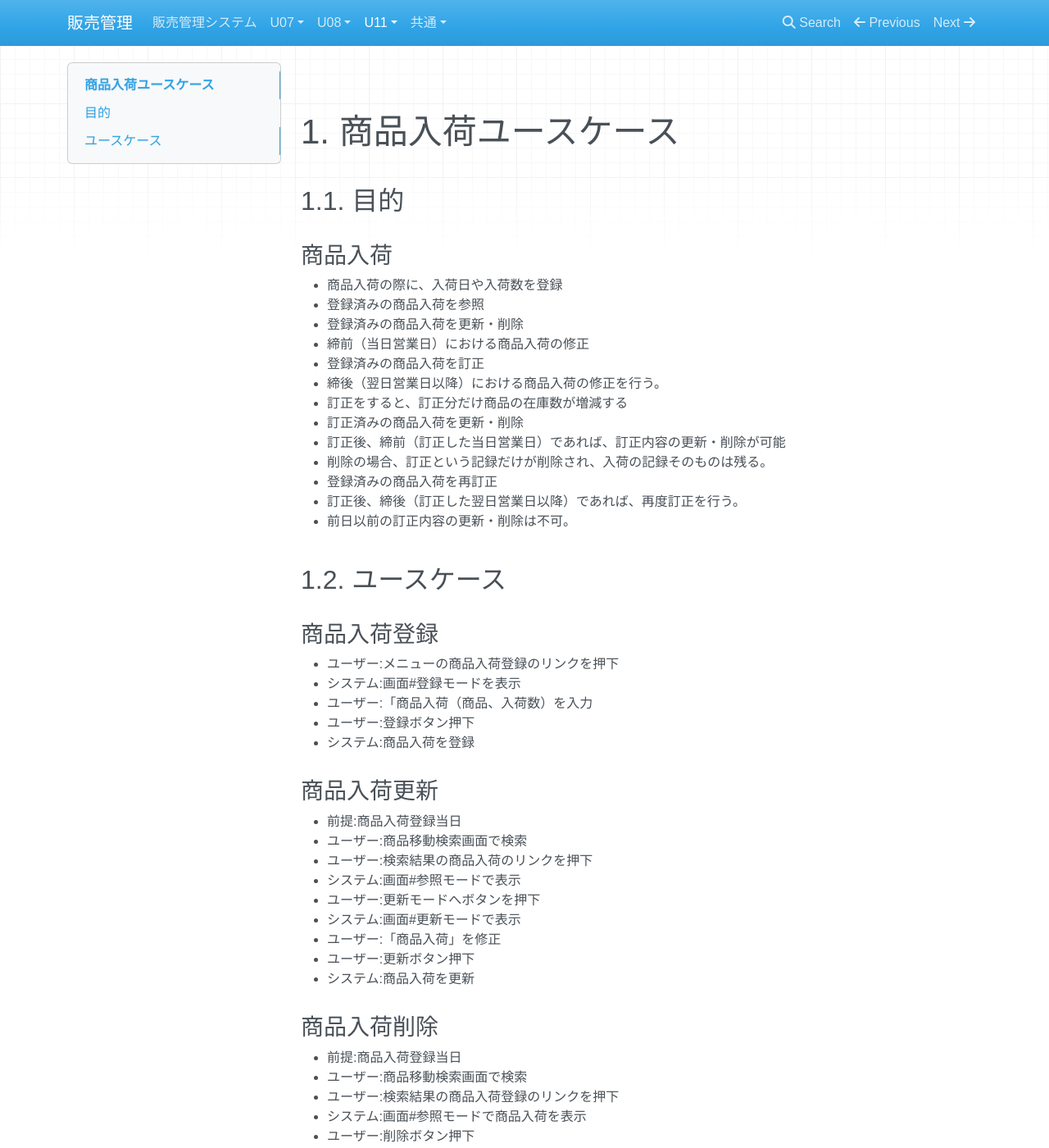
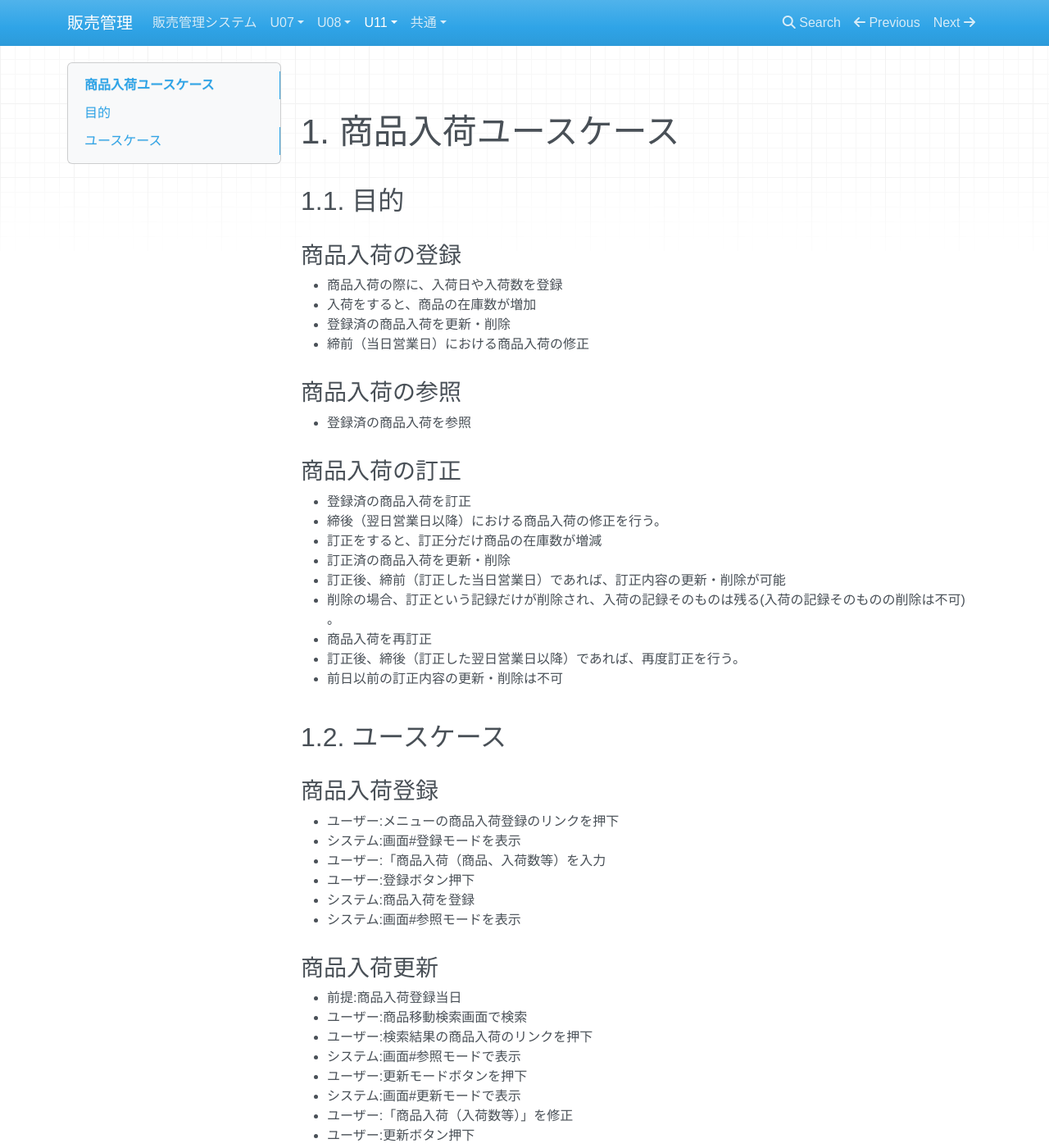
Before and after one commit to ShowKa/HanbaiKanriDoc, an MkDocs documentation site: the page built from docs/U11/U11G003商品入荷/1.0.ユースケース.md, in a window 1280 px wide and 1400 px high. Shown: the whole window at 82% size. Built offline with MkDocs 1.6.1, drawn with Linux system fonts in a browser that asks for light colours; nearby versions of some CDN libraries; some of the changed text lies outside the part shown.

Commit message:
fix usecase

```diff
--- a/docs/U11/U11G003商品入荷/1.0.ユースケース.md
+++ b/docs/U11/U11G003商品入荷/1.0.ユースケース.md
@@ -2,21 +2,28 @@
 
 ## 目的
 
-### 商品入荷
+### 商品入荷の登録
 
 - 商品入荷の際に、入荷日や入荷数を登録
-- 登録済みの商品入荷を参照
-- 登録済みの商品入荷を更新・削除
+  - 入荷をすると、商品の在庫数が増加
+- 登録済の商品入荷を更新・削除
   - 締前（当日営業日）における商品入荷の修正
-- 登録済みの商品入荷を訂正
+
+### 商品入荷の参照
+
+- 登録済の商品入荷を参照
+
+### 商品入荷の訂正
+
+- 登録済の商品入荷を訂正
   - 締後（翌日営業日以降）における商品入荷の修正を行う。
-  - 訂正をすると、訂正分だけ商品の在庫数が増減する
-- 訂正済みの商品入荷を更新・削除
+  - 訂正をすると、訂正分だけ商品の在庫数が増減
+- 訂正済の商品入荷を更新・削除
   - 訂正後、締前（訂正した当日営業日）であれば、訂正内容の更新・削除が可能
-  - 削除の場合、訂正という記録だけが削除され、入荷の記録そのものは残る。
-- 登録済みの商品入荷を再訂正
+  - 削除の場合、訂正という記録だけが削除され、入荷の記録そのものは残る(入荷の記録そのものの削除は不可)  。
+- 商品入荷を再訂正
   - 訂正後、締後（訂正した翌日営業日以降）であれば、再度訂正を行う。
-  - 前日以前の訂正内容の更新・削除は不可。
+  - 前日以前の訂正内容の更新・削除は不可
 
 ## ユースケース
 
@@ -24,9 +31,10 @@
 
 - ユーザー:メニューの商品入荷登録のリンクを押下
 - システム:画面#登録モードを表示
-- ユーザー:「商品入荷（商品、入荷数）を入力
+- ユーザー:「商品入荷（商品、入荷数等）を入力
 - ユーザー:登録ボタン押下
 - システム:商品入荷を登録
+- システム:画面#参照モードを表示
 
 ### 商品入荷更新
 
@@ -34,11 +42,12 @@
 - ユーザー:商品移動検索画面で検索
 - ユーザー:検索結果の商品入荷のリンクを押下
 - システム:画面#参照モードで表示
-- ユーザー:更新モードへボタンを押下
+- ユーザー:更新モードボタンを押下
 - システム:画面#更新モードで表示
-- ユーザー:「商品入荷」を修正
+- ユーザー:「商品入荷（入荷数等）」を修正
 - ユーザー:更新ボタン押下
 - システム:商品入荷を更新
+- システム:画面#参照モードを表示
 
 ### 商品入荷削除
 
@@ -48,6 +57,7 @@
 - システム:画面#参照モードで商品入荷を表示
 - ユーザー:削除ボタン押下
 - システム:商品入荷を削除
+- システム:メニュー画面を表示
 
 ***
 
@@ -67,10 +77,11 @@
 - ユーザー:検索結果の商品入荷のリンクを押下
 - システム:画面#参照モードで表示
 - ユーザー:訂正ボタンを押下
-- システム:画面#更新モードで表示
+- システム:画面#訂正登録モードで表示
 - ユーザー:「商品入荷」を修正
-- ユーザー:訂正ボタン押下
+- ユーザー:訂正登録ボタン押下
 - システム:商品入荷訂正を登録
+- システム:画面#参照モードを表示
 
 ### 商品入荷訂正更新
 
@@ -80,10 +91,11 @@
 - ユーザー:検索結果の商品入荷のリンクを押下
 - システム:画面#参照モードで表示
 - ユーザー:訂正ボタンを押下
-- システム:画面#更新モードで表示
+- システム:画面#訂正更新モードで表示
 - ユーザー:「商品入荷」を修正
-- ユーザー:訂正ボタン押下
+- ユーザー:訂正更新ボタン押下
 - システム:商品入荷訂正を更新
+- システム:画面#参照モードを表示
 
 ### 商品入荷訂正削除
 
@@ -94,3 +106,4 @@
 - システム:画面#参照モードで表示
 - ユーザー:訂正削除ボタンを押下
 - システム:商品入荷訂正を削除
+- システム:画面#参照モードを表示
```
